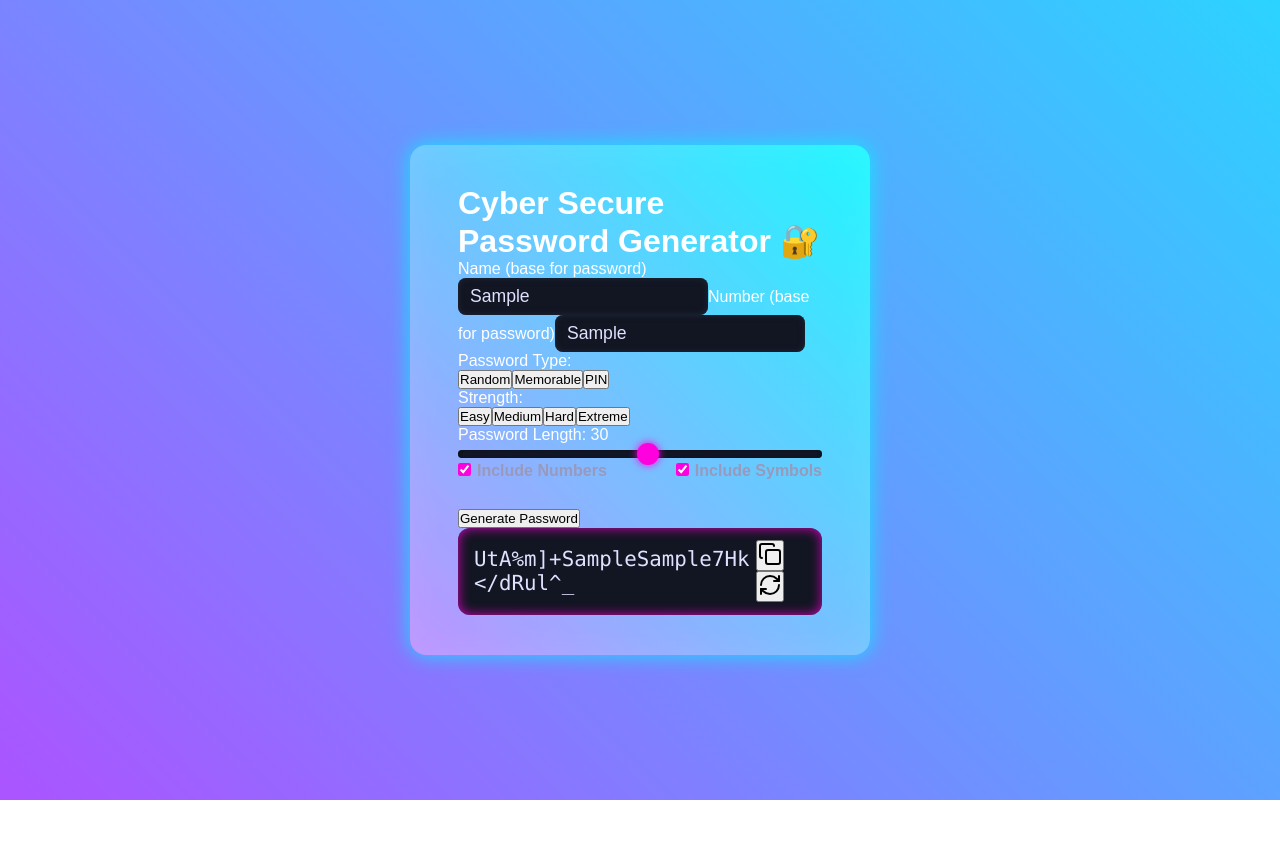
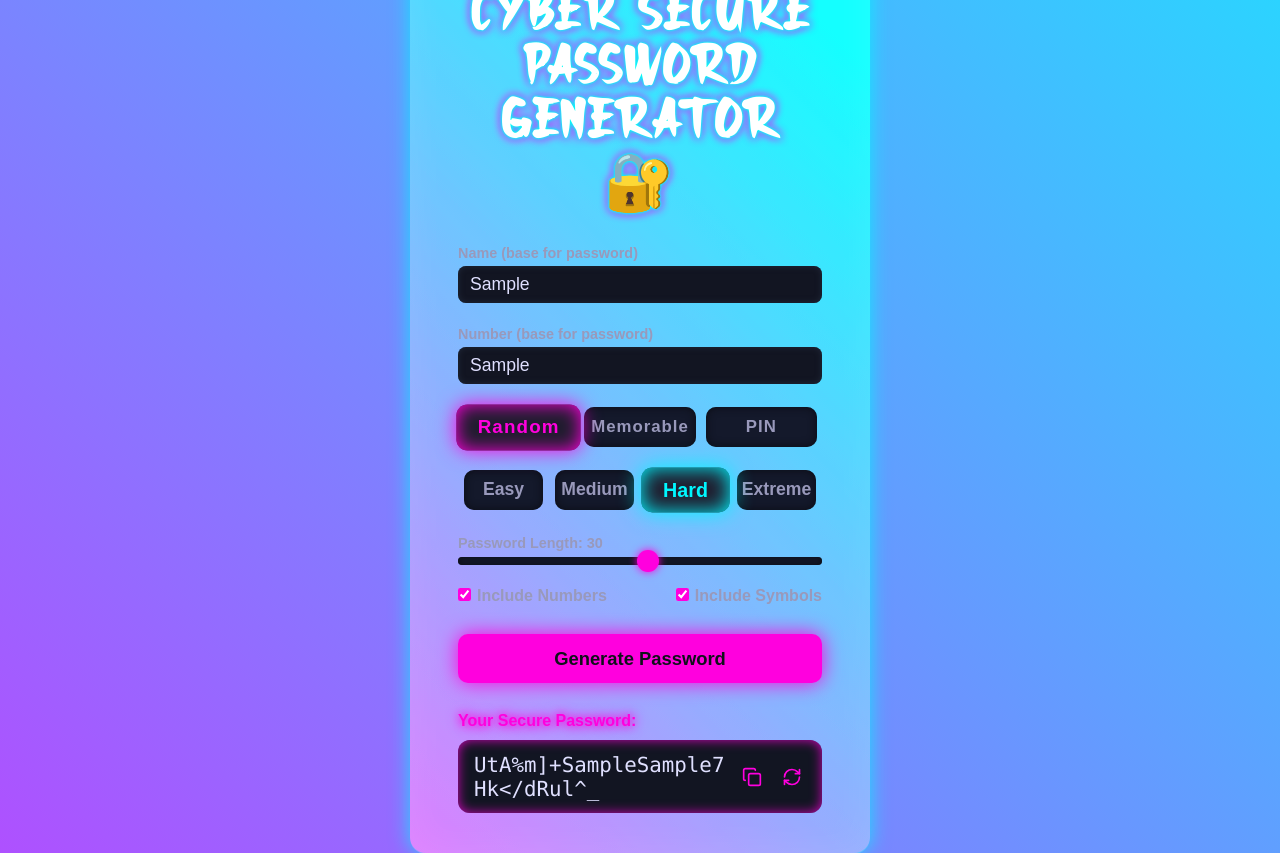
Before and after one commit to rishvmiyani/secure-password-generator, a React (Create React App) app: page / in a window 1280 px wide. Both pictures are taken after typing "Sample", "Sample" into the empty fields and a click on the button "Generate Password". Before the commit the page ends 800 px from the top, so only its background shows below. Built offline with nearby package versions, Linux system fonts and the light colour scheme.

Commit message:
Update App.js

```diff
--- a/src/App.js
+++ b/src/App.js
@@ -6,7 +6,6 @@ const PASSWORD_TYPES = ["Random", "Memorable", "PIN"];
 const PASSWORD_STRENGTHS = ["Easy", "Medium", "Hard", "Extreme"];
 
 const randomChar = (chars) => chars[Math.floor(Math.random() * chars.length)];
-
 const generateRandomPassword = (length, includeNumbers, includeSymbols, name, number) => {
   const letters = "abcdefghijklmnopqrstuvwxyzABCDEFGHIJKLMNOPQRSTUVWXYZ";
   const numbers = "0123456789";
@@ -30,11 +29,7 @@ const generateRandomPassword = (length, includeNumbers, includeSymbols, name, nu
 };
 
 const generateMemorablePassword = (length, name, number) => {
-  const syllables = [
-    "ba", "be", "bi", "bo", "bu",
-    "la", "le", "li", "lo", "lu",
-    "ra", "re", "ri", "ro", "ru",
-  ];
+  const syllables = ["ba", "be", "bi", "bo", "bu", "la", "le", "li", "lo", "lu", "ra", "re", "ri", "ro", "ru"];
   let passwordArr = [];
   let base = name + number;
   let baseLen = base.length;
@@ -76,6 +71,7 @@ export default function App() {
   const [passwordStrength, setPasswordStrength] = useState("Hard");
   const [generatedPassword, setGeneratedPassword] = useState("");
 
+  // Adjust length based on strength automatically (optional)
   useEffect(() => {
     switch (passwordStrength) {
       case "Easy":
@@ -96,6 +92,8 @@ export default function App() {
   }, [passwordStrength]);
 
   const handleGenerate = () => {
+
+
     let pwd = "";
     if (passwordType === "Random") {
       pwd = generateRandomPassword(length, includeNumbers, includeSymbols, name, number);
@@ -104,6 +102,7 @@ export default function App() {
     } else if (passwordType === "PIN") {
       pwd = generatePIN(length, number);
     }
+
     setGeneratedPassword(pwd);
   };
 
@@ -114,72 +113,63 @@ export default function App() {
   };
 
   return (
-    <div className="app-container" role="main" tabIndex={-1}>
-      <h1 className="app-title">Cyber Secure Password Generator 🔐</h1>
+    <div className="app-container">
+      <h1 className="title">Cyber Secure Password Generator 🔐</h1>
 
-      <label htmlFor="nameInput" className="input-label">Name (base for password)</label>
+      <div className="input-group">
+        <label>Name (base for password)</label>
         <input
-        id="nameInput"
           type="text"
           placeholder="Enter your name"
           value={name}
           onChange={(e) => setName(e.target.value.trim())}
           maxLength={20}
           className="input-field"
-        autoComplete="off"
-        spellCheck="false"
         />
+      </div>
 
-      <label htmlFor="numberInput" className="input-label">Number (base for password)</label>
+      <div className="input-group">
+        <label>Number (base for password)</label>
         <input
-        id="numberInput"
           type="text"
           placeholder="Enter a number"
           value={number}
           onChange={(e) => setNumber(e.target.value.trim())}
           maxLength={20}
           className="input-field"
-        autoComplete="off"
-        spellCheck="false"
         />
+      </div>
 
-      <div className="selector-group">
-        <div className="selector-label">Password Type:</div>
-        <div className="button-group">
+      <div className="password-type-selector">
         {PASSWORD_TYPES.map((type) => (
-            <button
+          <div
             key={type}
-              className={passwordType === type ? "btn active" : "btn"}
+            className={`password-type-option ${
+              passwordType === type ? "active" : ""
+            }`}
             onClick={() => setPasswordType(type)}
-              aria-pressed={passwordType === type}
-              type="button"
           >
             {type}
-            </button>
+          </div>
         ))}
       </div>
+
+      <div className="password-strength-selector">
+        {PASSWORD_STRENGTHS.map((level) => (
+          <div
+            key={level}
+            className={`password-strength-option ${
+              passwordStrength === level ? "active" : ""
+            }`}
+            onClick={() => setPasswordStrength(level)}
+          >
+            {level}
+          </div>
+        ))}
       </div>
 
-      <div className="selector-group">
-        <div className="selector-label">Strength:</div>
-        <div className="button-group">
-          {PASSWORD_STRENGTHS.map((level) => (
-            <button
-              key={level}
-              className={passwordStrength === level ? "btn active" : "btn"}
-              onClick={() => setPasswordStrength(level)}
-              aria-pressed={passwordStrength === level}
-              type="button"
-            >
-              {level}
-            </button>
-          ))}
-        </div>
-      </div>
-
-      <label className="input-label">
-        Password Length: <span className="length-value">{length}</span>
-      </label>
+      <div className="input-group slider-group">
+        <label>Password Length: {length}</label>
         <input
           type="range"
           min="8"
@@ -187,8 +177,8 @@ export default function App() {
           value={length}
           onChange={(e) => setLength(Number(e.target.value))}
           className="slider"
-        disabled
         />
+      </div>
 
       <div className="checkbox-group">
         <label>
@@ -196,7 +186,7 @@ export default function App() {
             type="checkbox"
             checked={includeNumbers}
             onChange={() => setIncludeNumbers(!includeNumbers)}
-            disabled={passwordType === "PIN"}
+            disabled={passwordType === "PIN"} // PIN does not use these options
           />
           Include Numbers
         </label>
@@ -212,31 +202,20 @@ export default function App() {
         </label>
       </div>
 
-      <button className="generate-btn" onClick={handleGenerate} type="button">
+      <button className="generate-button" onClick={handleGenerate}>
         Generate Password
       </button>
 
       {generatedPassword && (
-        <div className="password-output" aria-live="polite">
+        <div className="output-section">
+          <label>Your Secure Password:</label>
+          <div className="password-output">
             <code>{generatedPassword}</code>
-          <div className="icon-buttons">
-            <button
-              className="icon-btn"
-              onClick={copyToClipboard}
-              title="Copy Password"
-              aria-label="Copy Password"
-              type="button"
-            >
-              <Copy size={24} />
+            <button className="icon-button" onClick={copyToClipboard} title="Copy Password">
+              <Copy size={20} />
             </button>
-            <button
-              className="icon-btn"
-              onClick={handleGenerate}
-              title="Refresh Password"
-              aria-label="Refresh Password"
-              type="button"
-            >
-              <RefreshCw size={24} />
+            <button className="icon-button" onClick={handleGenerate} title="Refresh Password">
+              <RefreshCw size={20} />
             </button>
           </div>
         </div>
```
Lines whose indentation alone changed are shown as unchanged.
